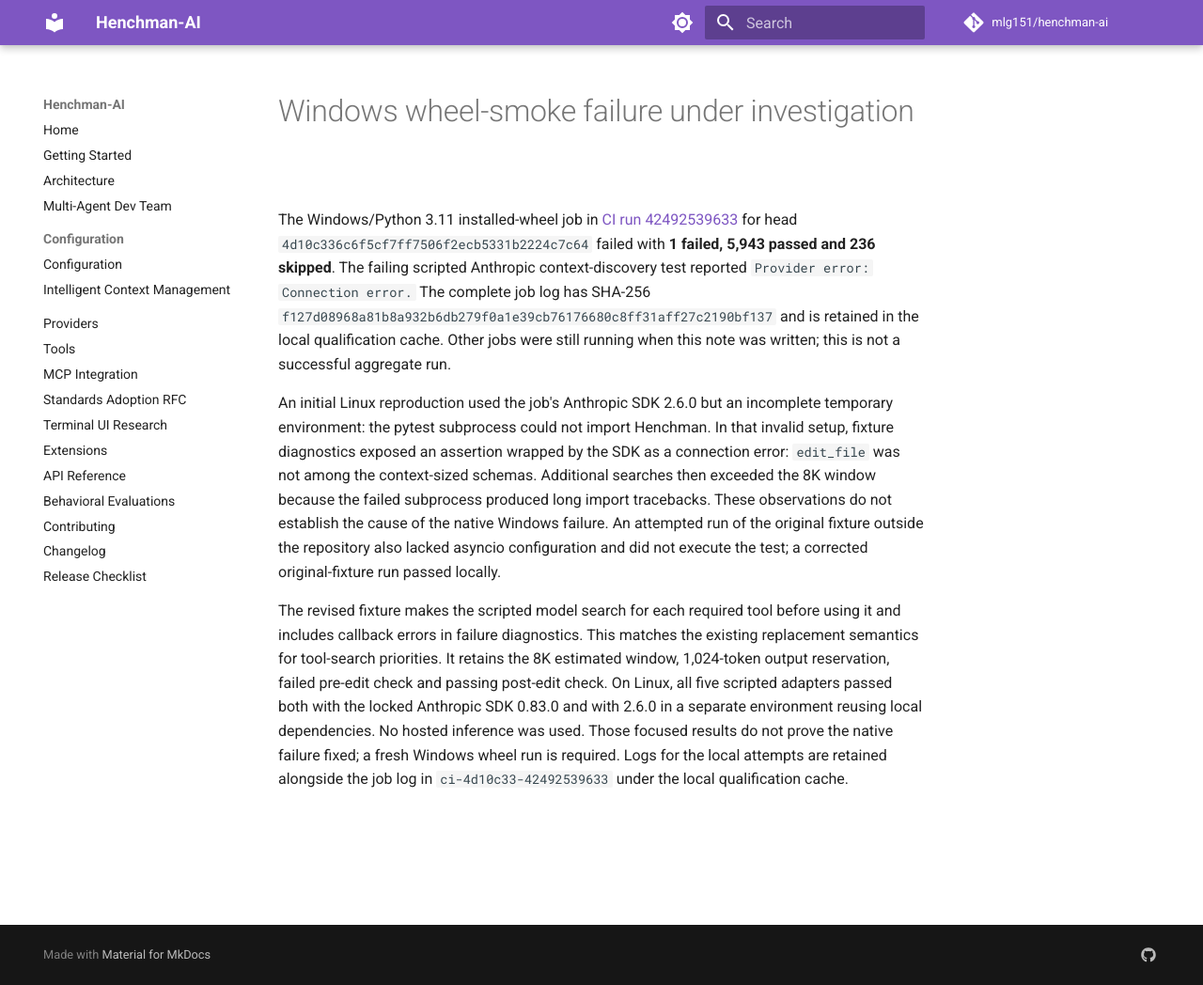
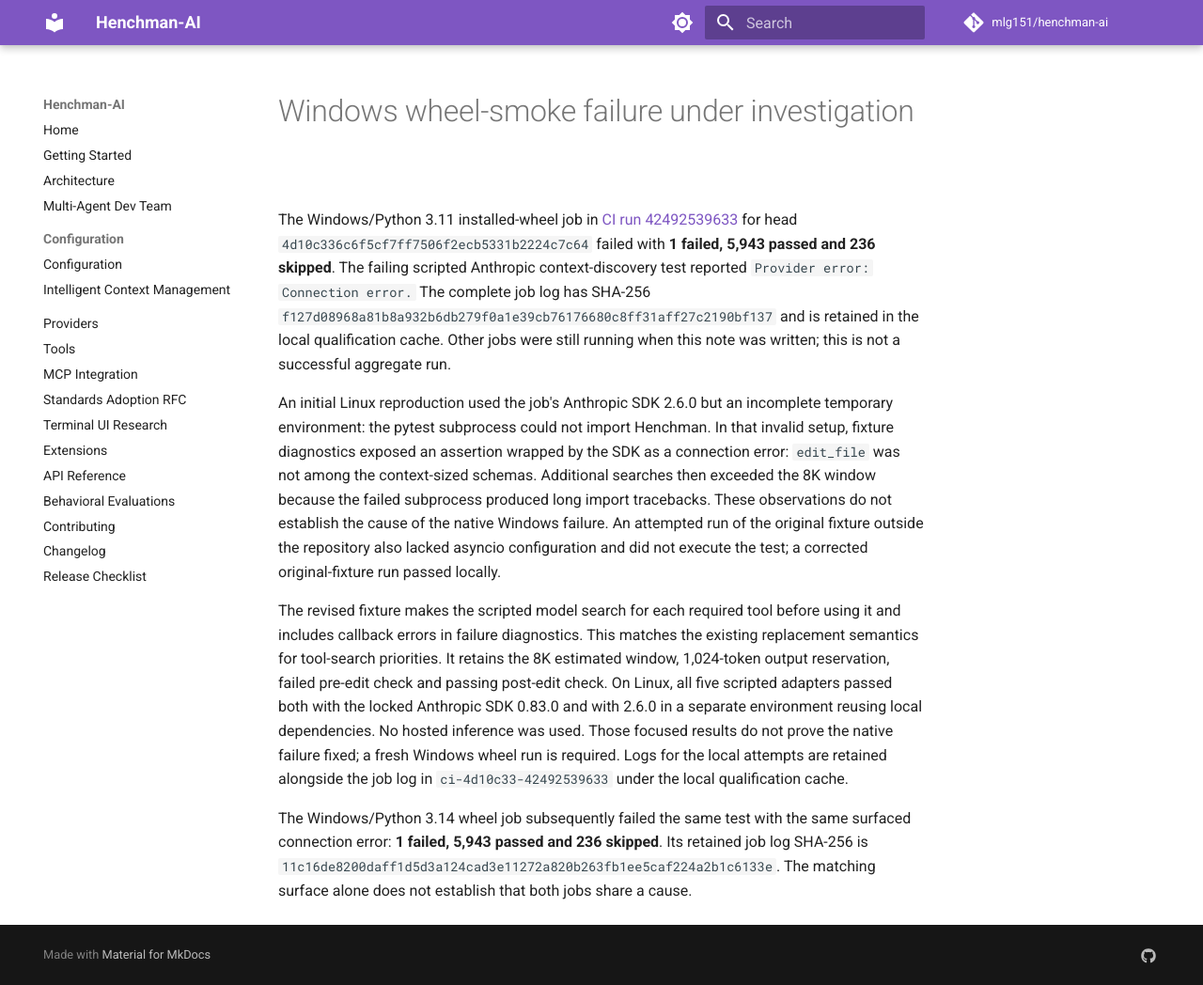
Before and after one commit to mlg151/henchman-ai, an MkDocs documentation site: the page built from docs/evaluations/2026-11-08-ci-4d10c33-investigation.md, in a window 1280 px wide and 1048 px high. Shown: the whole window at 94% size. Built offline with MkDocs 1.6.1 and Material for MkDocs 9.7.7, drawn with Linux system fonts in a browser that asks for light colours; comment, search, counter and statistics services are not loaded.

Commit message:
Record second Windows wheel-smoke failure

```diff
--- a/docs/evaluations/2026-11-08-ci-4d10c33-investigation.md
+++ b/docs/evaluations/2026-11-08-ci-4d10c33-investigation.md
@@ -30,3 +30,9 @@ environment reusing local dependencies. No hosted inference was used.
 Those focused results do not prove the native failure fixed; a fresh Windows
 wheel run is required. Logs for the local attempts are retained alongside the
 job log in `ci-4d10c33-42492539633` under the local qualification cache.
+
+The Windows/Python 3.14 wheel job subsequently failed the same test with the
+same surfaced connection error: **1 failed, 5,943 passed and 236 skipped**.
+Its retained job log SHA-256 is
+`11c16de8200daff1d5d3a124cad3e11272a820b263fb1ee5caf224a2b1c6133e`.
+The matching surface alone does not establish that both jobs share a cause.
```
